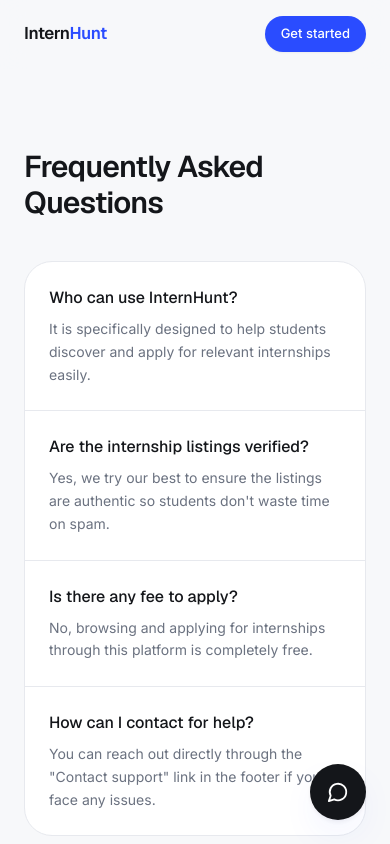
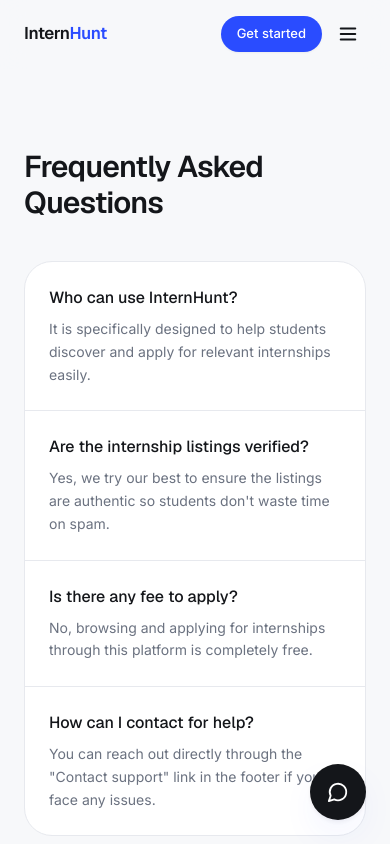
Before and after one commit to robinverma703/internhunt, a Next.js app: page /faq in a window 390 px wide. Shown: the top 844 px of the page. Built offline with nearby package versions, Linux system fonts and the light colour scheme.

Commit message:
add mobile menu

```diff
--- a/components/navbar.tsx
+++ b/components/navbar.tsx
@@ -2,18 +2,20 @@
 
 import Link from "next/link";
 import { useEffect, useState } from "react";
-import { motion } from "framer-motion";
+import { motion, AnimatePresence } from "framer-motion";
+import { Menu, X } from "lucide-react";
 import { Button } from "@/components/ui/button";
 
 const LINKS = [
-  { label: "How it works", href: "#how-it-works" },
-  { label: "Pricing", href: "#pricing" },
+  { label: "How it works", href: "/#how-it-works" },
+  { label: "Pricing", href: "/#pricing" },
   { label: "Hackathons", href: "/hackathons" },
   { label: "Post a Job", href: "/post-job" },
 ];
 
 export default function Navbar() {
   const [scrolled, setScrolled] = useState(false);
+  const [open, setOpen] = useState(false);
 
   useEffect(() => {
     const onScroll = () => setScrolled(window.scrollY > 8);
@@ -40,6 +42,7 @@ export default function Navbar() {
           </span>
         </Link>
 
+        {/* Desktop menu */}
         <nav className="hidden items-center gap-8 text-sm text-muted md:flex">
           {LINKS.map(function (linkItem) {
             return (
@@ -55,12 +58,57 @@ export default function Navbar() {
           })}
         </nav>
 
-        <Link href="/login" data-cursor-hover>
-          <Button variant="signal" size="sm" className="shadow-sm">
-            Get started
-          </Button>
-        </Link>
+        <div className="flex items-center gap-2">
+          <Link href="/login" data-cursor-hover>
+            <Button variant="signal" size="sm" className="shadow-sm">
+              Get started
+            </Button>
+          </Link>
+
+          {/* Mobile hamburger */}
+          <button
+            type="button"
+            aria-label={open ? "Close menu" : "Open menu"}
+            aria-expanded={open}
+            onClick={function () {
+              setOpen(!open);
+            }}
+            className="flex h-9 w-9 items-center justify-center rounded-full text-graphite md:hidden"
+          >
+            {open ? <X size={22} /> : <Menu size={22} />}
+          </button>
+        </div>
       </div>
+
+      {/* Mobile dropdown */}
+      <AnimatePresence>
+        {open && (
+          <motion.nav
+            initial={{ height: 0, opacity: 0 }}
+            animate={{ height: "auto", opacity: 1 }}
+            exit={{ height: 0, opacity: 0 }}
+            transition={{ duration: 0.2 }}
+            className="overflow-hidden border-t border-line bg-paper md:hidden"
+          >
+            <div className="flex flex-col px-6 py-2">
+              {LINKS.map(function (linkItem) {
+                return (
+                  <Link
+                    key={linkItem.href}
+                    href={linkItem.href}
+                    onClick={function () {
+                      setOpen(false);
+                    }}
+                    className="border-b border-line py-3 text-base text-graphite last:border-b-0"
+                  >
+                    {linkItem.label}
+                  </Link>
+                );
+              })}
+            </div>
+          </motion.nav>
+        )}
+      </AnimatePresence>
     </motion.header>
   );
 }
```
